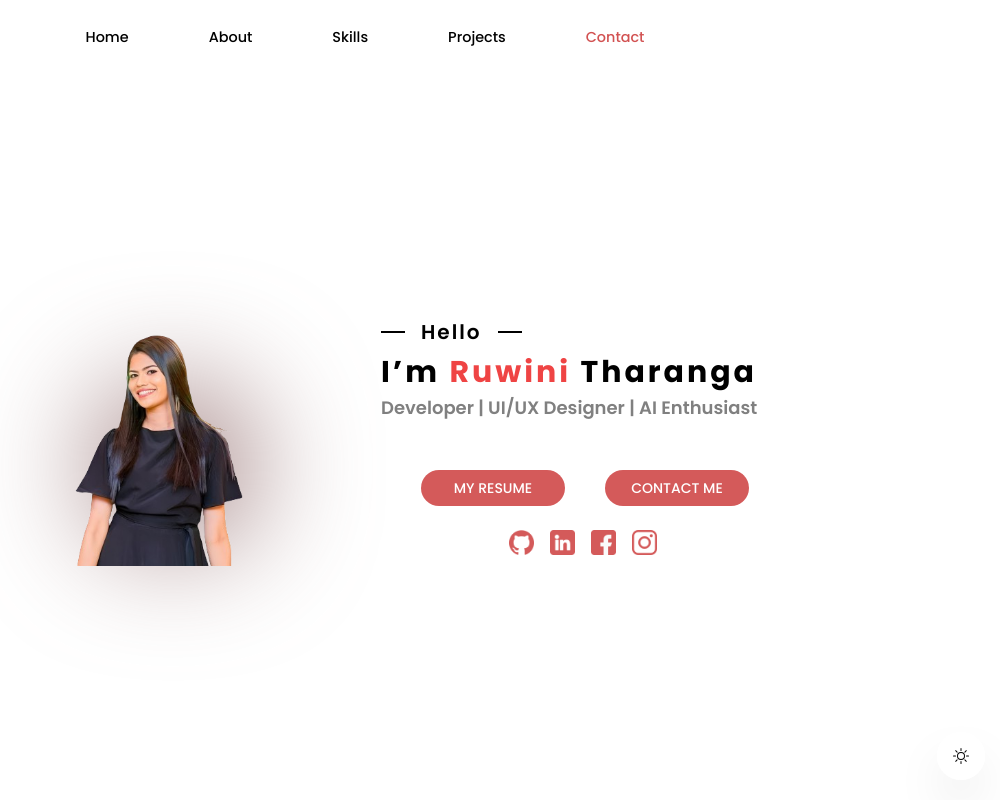
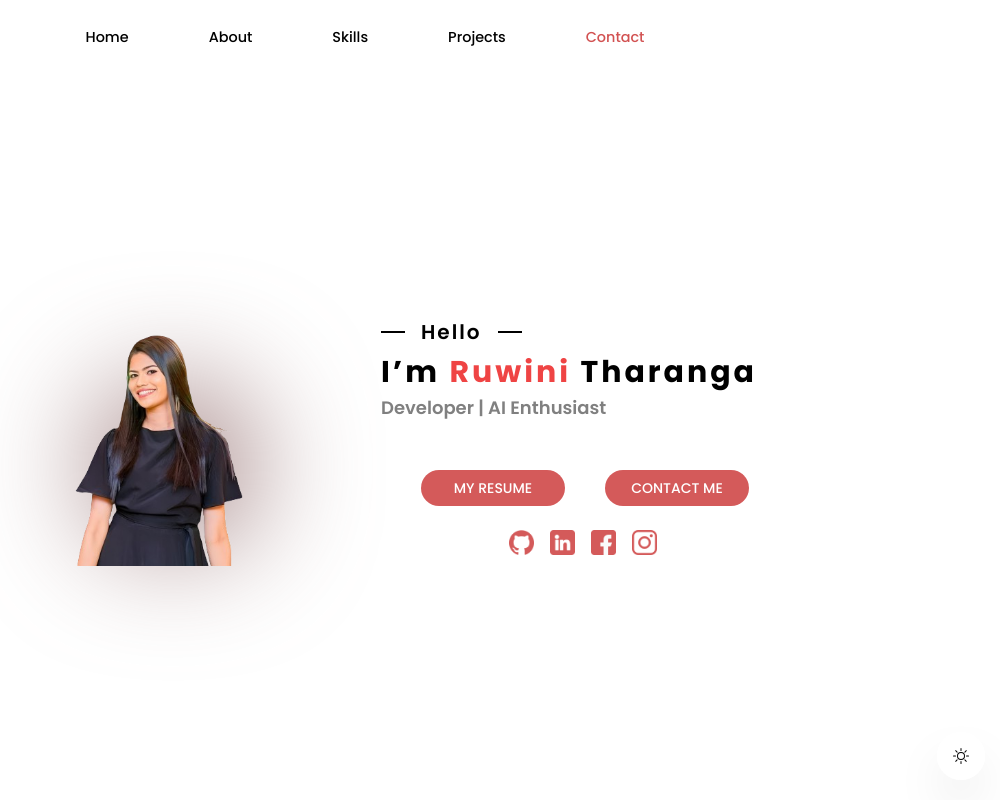
Before and after one commit to ruwini01/Official-Portfolio, a Next.js app: page / in a window 1280 px wide. Shown: the top 800 px of the page, without its empty margins (275-1275 px from the left). Built offline with nearby package versions, Linux system fonts and the light colour scheme; no server answers.

Commit message:
Update intro.tsx

```diff
--- a/components/intro.tsx
+++ b/components/intro.tsx
@@ -54,7 +54,7 @@ export default function Intro() {
         </h1>
 
         <p className='text-[#808080] dark:text-[#acabab]  font-semibold text-base lg:text-lg mt-1'>
-          Developer | UI/UX Designer | AI Enthusiast
+          Developer | AI Enthusiast
         </p>
 
         <div className='flex mt-6 space-x-6 lg:space-x-10 justify-center lg:pl-10 pt-6'>
```
